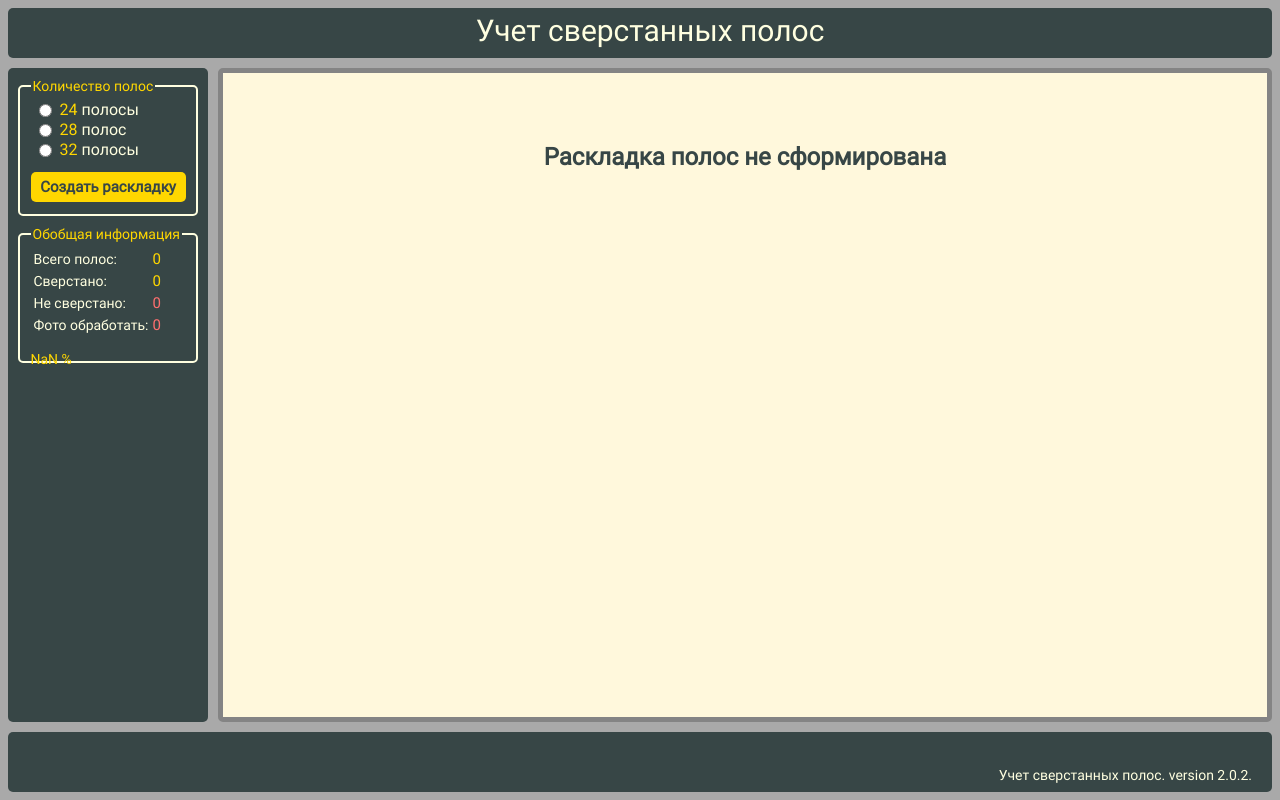
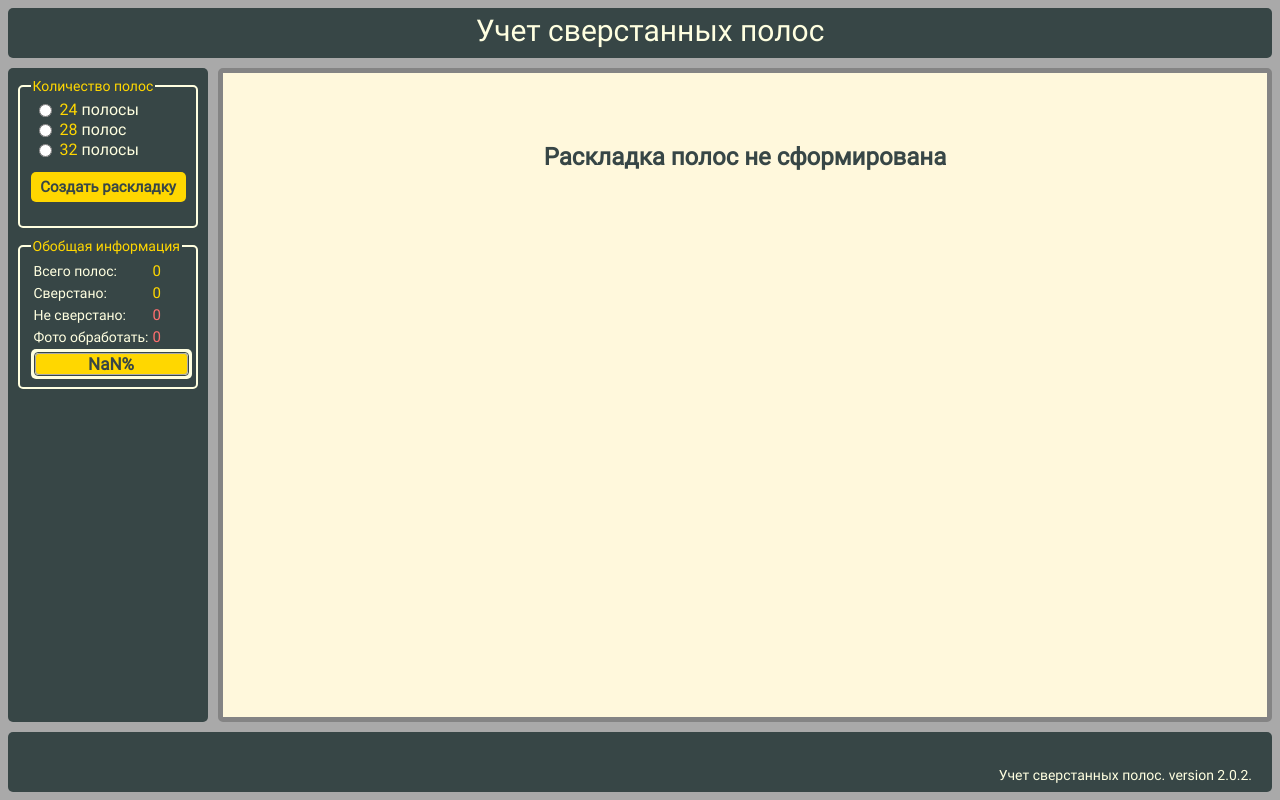
Before and after one commit to ytty555/VerstkaSK, a React (Create React App) app: page / in a window 1280 px wide. Built offline with nearby package versions, Linux system fonts and the light colour scheme.

Commit message:
finish ProgressBar

```diff
--- a/src/components/MainBlock/ProgressBar.js
+++ b/src/components/MainBlock/ProgressBar.js
@@ -1,17 +1,19 @@
 import React from "react";
 
 function ProgressBar(props) {
-    const value = props.percentMakeUp;
-    return (
-        <React.Fragment>
-            <div className="progress_bg">
-                <div className="progress_bar">
+  const value = props.percentMakeUp;
 
-                </div>
-            </div>
+  return (
+    <React.Fragment>
+      <div className="progress_bg">
+        <div className="progress_border">
+          <div className="progress_bar" style={{ width: value }}>
             <p className="progress_percent">{value}</p>
-        </React.Fragment>
-    );
+          </div>
+        </div>
+      </div>
+    </React.Fragment >
+  );
 }
 
 export default ProgressBar;
--- a/src/components/MainBlock/proglogic.js
+++ b/src/components/MainBlock/proglogic.js
@@ -180,5 +180,5 @@ export const getPagesState = pagesQuantity => {
 };
 
 export const getPercent = (value, base, numberAfterZero) => {
-  return (value / base * 100).toFixed(numberAfterZero) + " %";
+  return (value / base * 100).toFixed(numberAfterZero) + "%";
 }
--- a/src/css/style.css
+++ b/src/css/style.css
@@ -61,7 +61,6 @@ body {
   border-radius: 5px;
   border: 2px solid #FFFFE0;
   margin: 10px;
-  height: 120px;
 }
 
 .choose-pages__radio {
@@ -96,6 +95,7 @@ body {
   font-weight: 700;
   font-size: 15px;
   z-index: 0;
+  cursor: pointer;
 }
 
 .pageBlock-Alert {
@@ -461,4 +461,33 @@ body {
   margin-right: 20px;
   margin-top: 35px;
 }
+
+.progress_bg {
+  width: 100%;
+  background-color: #FFFFE0;
+  border-radius: 5px;
+  padding: 3px;
+  margin-right: 3px;
+}
+
+.progress_border {
+  border-radius: 4px;
+  border: 1px solid #374646;
+}
+
+.progress_bar {
+  height: 20px;
+  border: 1px solid #A9A9A9;
+  border-radius: 4px;
+  background-color: #FFD700;
+}
+
+.progress_percent {
+  font-family: 'Roboto Regular', Arial, Helvetica, sans-serif;
+  font-size: 17px;
+  font-weight: bold;
+  color: #374646;
+  text-align: center;
+  margin: 0;
+}
 /*# sourceMappingURL=style.css.map */
--- a/src/sass/blocks/_header.sass
+++ b/src/sass/blocks/_header.sass
@@ -30,7 +30,6 @@
     border-radius: 5px
     border: 2px solid $text-white
     margin: 10px
-    height: 120px
 
 .choose-pages__radio
     position: relative
@@ -62,6 +61,7 @@
     font-weight: 700;
     font-size: 15px
     z-index: 0
+    cursor: pointer
 
 .pageBlock-Alert
     font-family: 'Roboto Regular', Arial, Helvetica, sans-serif
--- /dev/null
+++ b/src/sass/blocks/_progress.sass
@@ -0,0 +1,24 @@
+.progress_bg
+    width: 100%
+    background-color: $text-white
+    border-radius: 5px
+    padding: 3px
+    margin-right: 3px
+
+.progress_border
+    border-radius: 4px
+    border: 1px solid $control-bg
+
+.progress_bar
+    height: 20px
+    border: 1px solid $grey
+    border-radius: 4px
+    background-color: $text-yellow
+
+.progress_percent
+    font-family: 'Roboto Regular', Arial, Helvetica, sans-serif
+    font-size: 17px
+    font-weight: bold
+    color: $control-bg
+    text-align: center
+    margin: 0
--- a/src/sass/style.sass
+++ b/src/sass/style.sass
@@ -6,3 +6,4 @@ body
 @import "blocks/pages"
 @import "blocks/general"
 @import "blocks/footer"
+@import "blocks/progress"
```
Also changed, not shown: 1 other file (tests, documents, lock files or other folders).
